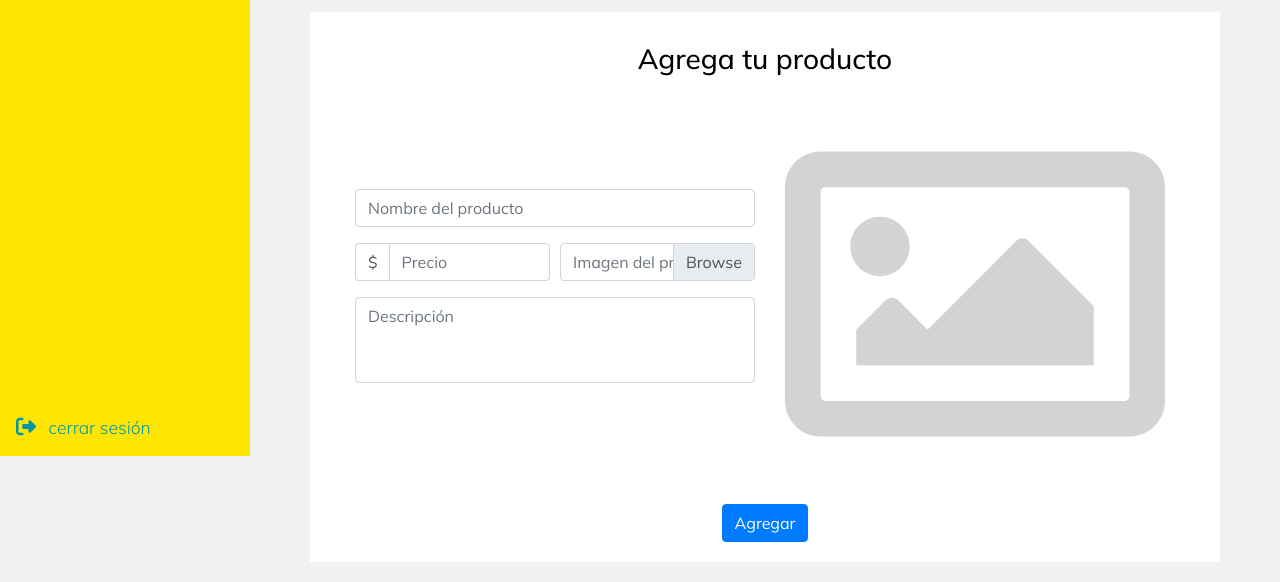
After one commit to nestor2502/MercadoEnLinea, a Flask app: template app/templates/add-product.html in a window 1280 px wide. The commit adds this page. Shown: the part 344-926 px from the top of the page. Run offline with Flask 2, Linux system fonts and the light colour scheme; the template is opened without the code that fills it, so the values that code supplies are empty; some libraries are stand-ins or nearby versions.

Commit message:
fixed logout

```diff
--- /dev/null
+++ b/app/templates/add-product.html
@@ -0,0 +1,131 @@
+{% extends "base.html" %}
+
+
+{% block title %}Agregar Producto{% endblock %}
+
+{% block head %}
+ {{ super() }}
+  <link rel="stylesheet" type="text/css" href="../static/css/template.css">
+  <link rel="stylesheet" type="text/css" href="../static/css/add-edit-product.css">
+{% endblock %}
+
+
+{% block content %}
+<body>
+    <div class="wrapper">
+        <!-- Sidebar  -->
+        <nav id="sidebar">
+            <div class="sidebar-header mr-2">
+                <img src="../static/img/Maanostítulo.png" width="60" height="60">
+            </div>
+
+            <ul class="list-unstyled components">
+                <li class="active">
+                    <a href="#" class="d-block p-3">
+                      <i class='fas fa-chart-pie mr-2 lead'></i>
+                      Mis productos
+                    </a>
+                </li>
+                <li>
+                    <a href="#" class="d-block p-3 ">
+                      <i class='fas fa-user-circle mr-2 lead'></i>
+                      Perfil</a>
+                </li>
+                <li id="logout_sidebar_button">
+                    <a href="#" class="d-block p-3 ">
+                      <i class='fas fa-sign-out-alt mr-2 lead'></i>
+                      cerrar sesión
+                    </a>
+                </li>
+            </ul>
+        </nav>
+
+        <!-- Page Content  -->
+        <div id="content">
+            <nav class="navbar navbar-expand-lg navbar-light bg-light">
+                <div class="container-fluid" id="topbar">
+
+                    <button type="button" id="sidebarCollapse" class="btn btn-info position-relative">
+                        <span></span>
+                        <span></span>
+                        <span></span>
+                        <!--<i class="fas fa-align-left"></i>-->
+                    </button>
+
+                    <form class="form-inline position-relative my-2">
+                      <input class="form-control mr-sm-2" type="search" placeholder="Buscar" aria-label="Search" style="border-radius: 40px; width: 100%;">
+                      <button class="btn btn-search position-absolute" type="submit" style="border-radius: 40px;"><i class="fas fa-search" style="color: lightgrey;"></i>
+                      </button>
+                    </form>
+
+                    <div class="nav navbar-brand ml-auto" id="navbarSupportedContent">
+                      <span id="user-name">Juan García Lugo </span>
+                      <img src="https://ui-avatars.com/api/?name=Juan+García+Lugo&background=random&size=32&rounded=true">
+                    </div>
+                </div>
+            </nav>
+            <div id="main-content-bg">
+              <div id="main-content">
+                <div class="title text-center">
+                  <h3>Agrega tu producto</h3>
+                </div>
+                <form action="/upload_product" method="POST" enctype="multipart/form-data">
+                  <div class="container">
+                    <div class="left">
+                      <div class="form-group">
+                        <input type="text" class="form-control" id="nameProduct" placeholder="Nombre del producto" required name="name">
+                      </div>
+                      <div class="wrapper-form">
+                        <div class="left-form">
+                          <div class="form-group">
+                            <div class="input-group flex-nowrap">
+                              <div class="input-group-prepend">
+                                <span class="input-group-text" id="addon-wrapping">$</span>
+                              </div>
+                              <input type="number" class="form-control" id="priceProduct" placeholder="Precio" required name="price">
+                            </div>
+                          </div>
+                        </div>
+                        <div class="right-form">
+                          <div class="form-group">
+                            <div class="custom-file">
+                              <input type="file" class="custom-file-input" id="customFile" onchange="showImage(event);" required name="image">
+                              <label id="upload" class="custom-file-label text-muted" for="customFile">Imagen del producto </label>
+                            </div>
+                          </div>
+                        </div>
+                      </div>
+                      <div class="form-group">
+                          <textarea class="form-control" id="exampleFormControlTextarea1" rows="3"
+                              placeholder="Descripción" required name="description"></textarea>
+                      </div>
+                    </div>
+                    <div class="right">
+                      <div class="image-area">
+                        {% if image %}
+                            <img src="{{ url_for('upload', filename=image) }}" class="img-fluid  mx-auto d-block">
+                        {% endif %}
+                        {% if not image %}
+                            <img id="imageResult" src="../static/img/image-regular.svg" class="img-fluid  mx-auto d-block">
+                        {% endif %}
+                      </div>
+                    </div>
+                  </div>
+                  <div class="text-center">
+                    <button type="submit" class="btn btn-primary">Agregar</button>
+                  </div>
+                </form>
+              </div>
+            </div>
+        </div>
+    </div>
+</body>
+
+{% include "modal.html" %}
+
+{% block scripts %}
+ {{ super() }}
+ <script src = "../static/js/render_productImage.js"></script>
+{% endblock %}
+
+{% endblock %}
--- a/app/templates/index.html
+++ b/app/templates/index.html
@@ -36,5 +36,6 @@
         <p>LO ENCUENTRAS, LO TIENES</p>
     </div>
 
+    {% include "modal.html" %}
 </body>
 {% endblock %}
--- a/app/templates/sidebar-comprador.html
+++ b/app/templates/sidebar-comprador.html
@@ -6,7 +6,7 @@
                 <a href="#" class="d-block p-3 "><i class='fas fa-user-circle mr-2 lead'></i></i>Perfil</a>
             </li>
             <li id="logout_sidebar_button">
-                <a href="#" class="d-block p-3 "><i class='fas fa-sign-out-alt mr-2 lead'></i></i>cerrar sesión</a>
+                <a href="{{ url_for('user.logout') }}" class="d-block p-3 "><i class='fas fa-sign-out-alt mr-2 lead'></i></i>cerrar sesión</a>
             </li>
 
   </ul>
--- a/app/templates/sidebar-vendedor.html
+++ b/app/templates/sidebar-vendedor.html
@@ -6,7 +6,7 @@
         <a href="#" class="d-block p-3 "><i class='fas fa-user-circle mr-2 lead'></i></i>Perfil</a>
     </li>
     <li id="logout_sidebar_button">
-        <a href="#" class="d-block p-3 "><i class='fas fa-sign-out-alt mr-2 lead'></i></i>cerrar sesión</a>
+        <a href="{{ url_for('user.logout') }}" class="d-block p-3 "><i class='fas fa-sign-out-alt mr-2 lead'></i></i>cerrar sesión</a>
     </li>
 
 </ul>
```
Also changed, not shown: app/user/user_ctrl.py (+7 -2 lines), app/user/views.py (+10 -5 lines).
